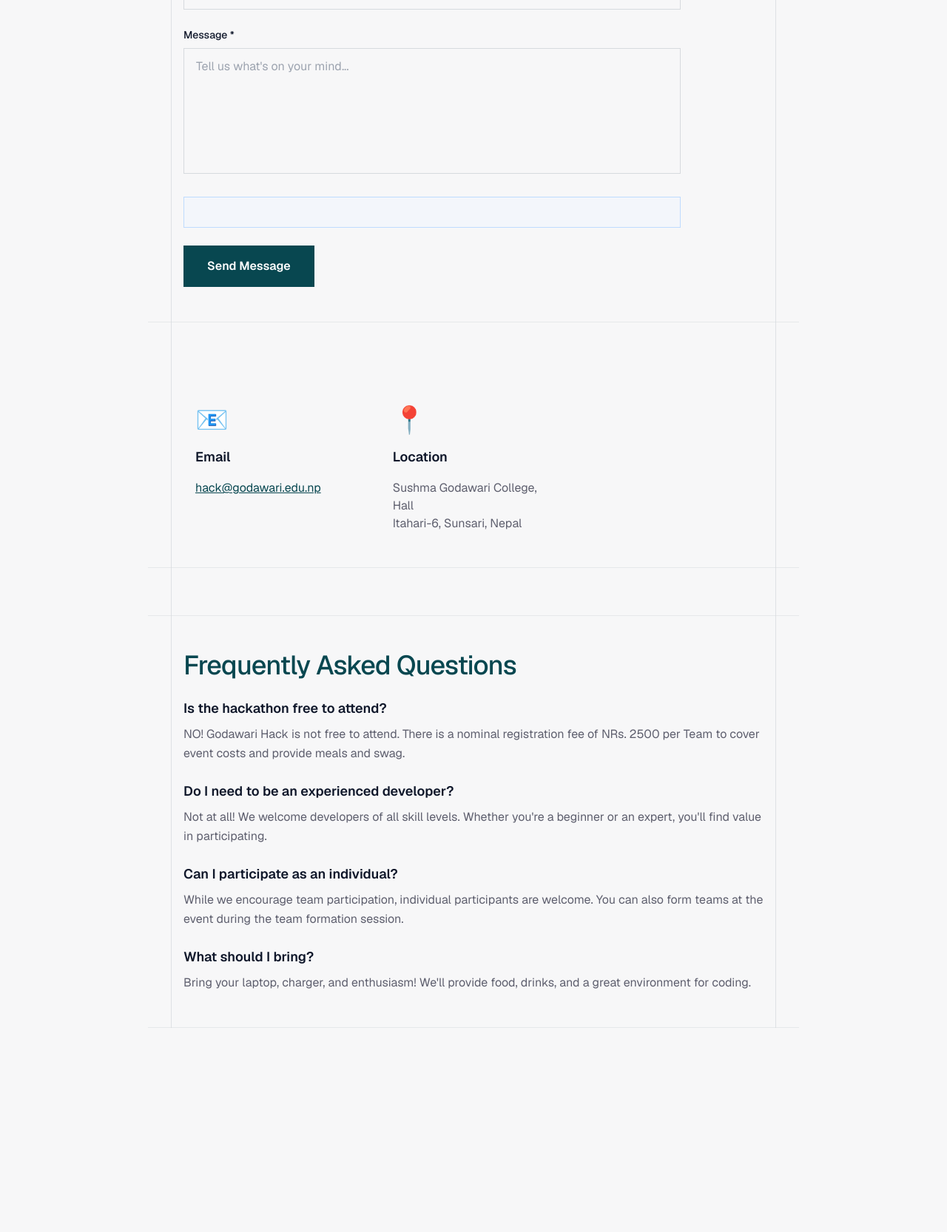
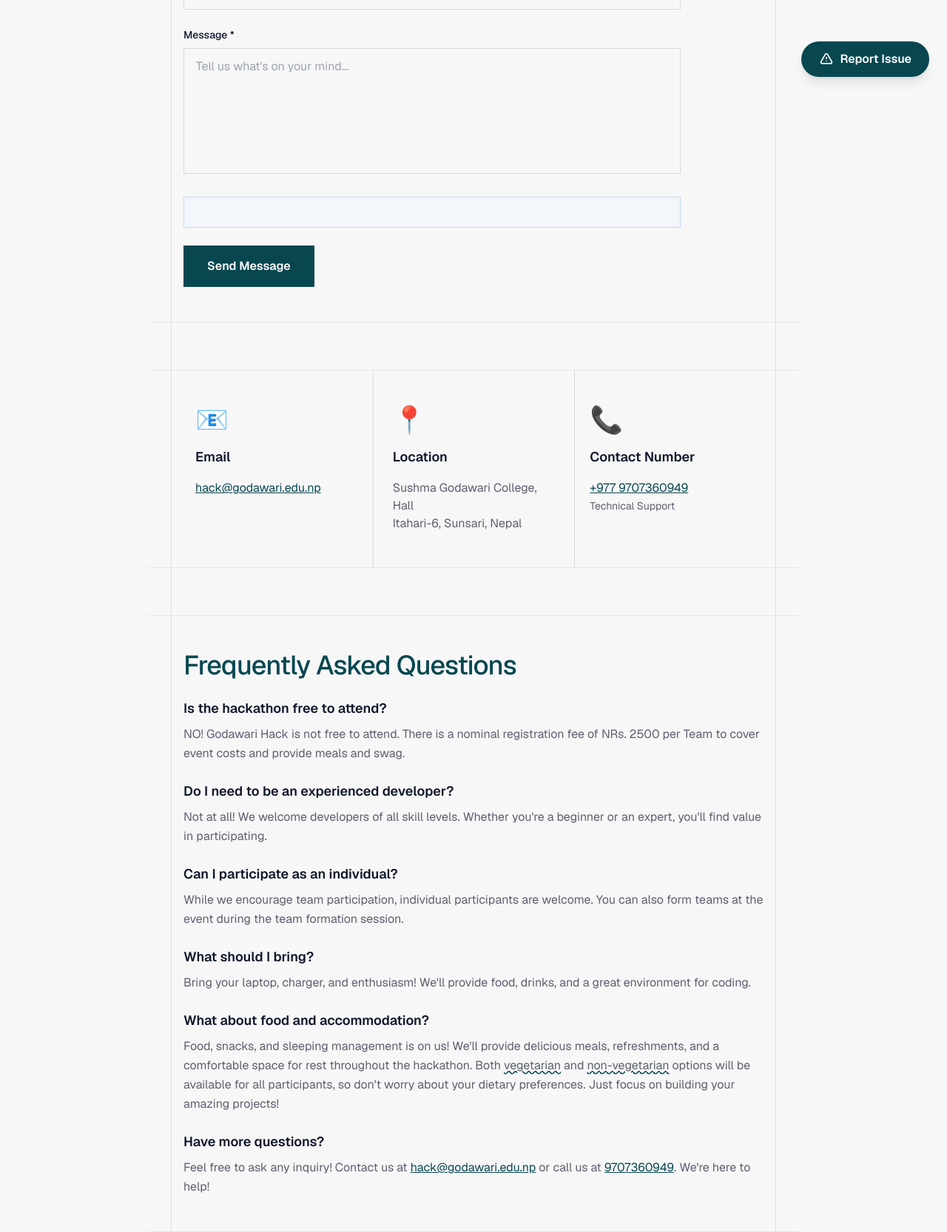
Before and after one commit to Manish-Tamang/godawarihacks, a Next.js app: page /contact in a window 1280 px wide. Shown: the part 672-2338 px from the top of the page at 74% size. Before the commit the page ends 2062 px from the top, so only its background shows below. Built offline with nearby package versions, Linux system fonts and the light colour scheme; no server answers.

Commit message:
feat: Add feedback button and enhance contact information section

```diff
--- a/app/contact/page.tsx
+++ b/app/contact/page.tsx
@@ -5,6 +5,7 @@ import { AnimatedText } from "../components/AnimatedText";
 import { MainSiteLayout } from "../components/MainSiteLayout";
 import { useState, useEffect, useRef } from "react";
 import toast, { Toaster } from "react-hot-toast";
+import { FeedbackFish } from "@feedback-fish/react";
 
 
 export default function ContactPage() {
@@ -129,6 +130,31 @@ export default function ContactPage() {
   return (
     <MainSiteLayout>
       <Toaster position="top-center" />
+
+      {/* Feedback Button - Fixed Position */}
+      <FeedbackFish projectId={process.env.NEXT_PUBLIC_PROJECTID || "1eaa7bd2353b27"}>
+        <button
+          className="fixed bottom-6 right-6 z-50 px-6 py-3 bg-[#084750] text-white font-semibold rounded-full shadow-lg hover:bg-[#084750]/90 hover:shadow-xl transition-all duration-200 flex items-center gap-2 group"
+          aria-label="Report an issue or send feedback"
+        >
+          <svg
+            className="w-5 h-5 group-hover:rotate-12 transition-transform"
+            fill="none"
+            stroke="currentColor"
+            viewBox="0 0 24 24"
+            xmlns="http://www.w3.org/2000/svg"
+          >
+            <path
+              strokeLinecap="round"
+              strokeLinejoin="round"
+              strokeWidth={2}
+              d="M12 9v2m0 4h.01m-6.938 4h13.856c1.54 0 2.502-1.667 1.732-3L13.732 4c-.77-1.333-2.694-1.333-3.464 0L3.34 16c-.77 1.333.192 3 1.732 3z"
+            />
+          </svg>
+          <span className="hidden sm:inline">Report Issue</span>
+        </button>
+      </FeedbackFish>
+
       <section className="mt-6 space-y-10 md:mt-0 md:space-y-16 pb-0">
         {/* Hero Section */}
         <section className="relative py-12 md:py-16">
@@ -257,8 +283,12 @@ export default function ContactPage() {
 
         {/* Contact Information Section */}
         <section className="relative space-y-10 md:space-y-16">
-          <GridWrapper className="before:hidden">
+          <GridWrapper>
             <div className="grid grid-cols-1 md:grid-cols-3 gap-8 md:gap-12 relative mx-auto max-w-5xl px-4 md:px-8 py-8 md:py-12">
+              {/* Vertical divider lines */}
+              <div className="hidden md:block absolute top-0 bottom-0 left-1/3 w-px bg-border-primary"></div>
+              <div className="hidden md:block absolute top-0 bottom-0 left-2/3 w-px bg-border-primary"></div>
+
               <div className="space-y-4 text-center md:text-left">
                 <div className="text-4xl mb-4">📧</div>
                 <h3 className="text-lg font-semibold text-text-primary">Email</h3>
@@ -276,7 +306,7 @@ export default function ContactPage() {
                   Itahari-6, Sunsari, Nepal
                 </p>
               </div>
-              {/* <div className="space-y-4 text-center md:text-left">
+              <div className="space-y-4 text-center md:text-left">
                 <div className="text-4xl mb-4">📞</div>
                 <h3 className="text-lg font-semibold text-text-primary">Contact Number</h3>
                 <p className="text-text-secondary">
@@ -286,7 +316,7 @@ export default function ContactPage() {
                   <br />
                   <span className="text-sm">Technical Support</span>
                 </p>
-              </div> */}
+              </div>
             </div>
           </GridWrapper>
         </section>
@@ -323,6 +353,18 @@ export default function ContactPage() {
                     Bring your laptop, charger, and enthusiasm! We&apos;ll provide food, drinks, and a great environment for coding.
                   </p>
                 </div>
+                <div className="space-y-2">
+                  <h3 className="text-lg font-semibold text-text-primary">What about food and accommodation?</h3>
+                  <p className="text-text-secondary leading-relaxed">
+                    Food, snacks, and sleeping management is on us! We&apos;ll provide delicious meals, refreshments, and a comfortable space for rest throughout the hackathon. Both <span className="underline decoration-wavy decoration-[#084750]">vegetarian</span> and <span className="underline decoration-wavy decoration-[#084750]">non-vegetarian</span> options will be available for all participants, so don&apos;t worry about your dietary preferences. Just focus on building your amazing projects!
+                  </p>
+                </div>
+                <div className="space-y-2">
+                  <h3 className="text-lg font-semibold text-text-primary">Have more questions?</h3>
+                  <p className="text-text-secondary leading-relaxed">
+                    Feel free to ask any inquiry! Contact us at <a href="mailto:hack@godawari.edu.np" className="text-[#084750] hover:text-[#084750]/80 underline">hack@godawari.edu.np</a> or call us at <a href="tel:+9779707360949" className="text-[#084750] hover:text-[#084750]/80 underline">9707360949</a>. We&apos;re here to help!
+                  </p>
+                </div>
               </div>
             </div>
           </GridWrapper>
```
